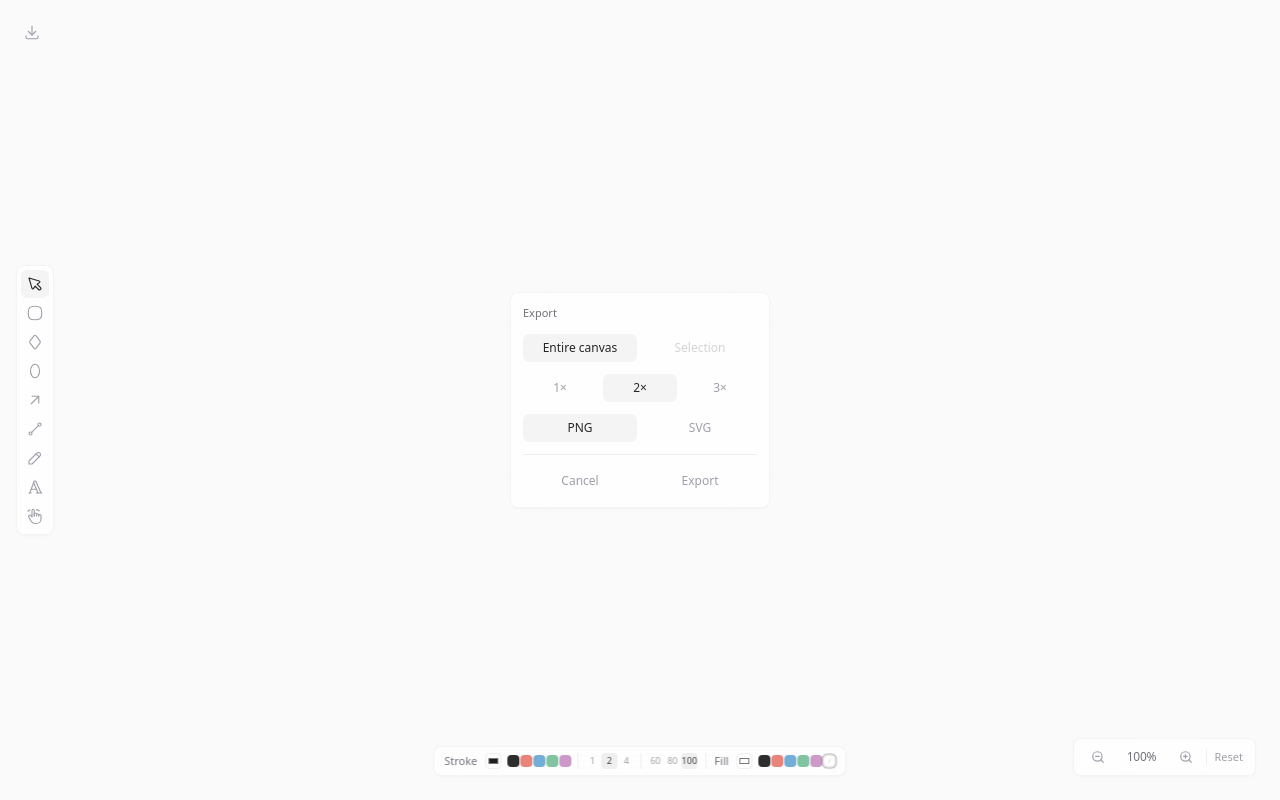
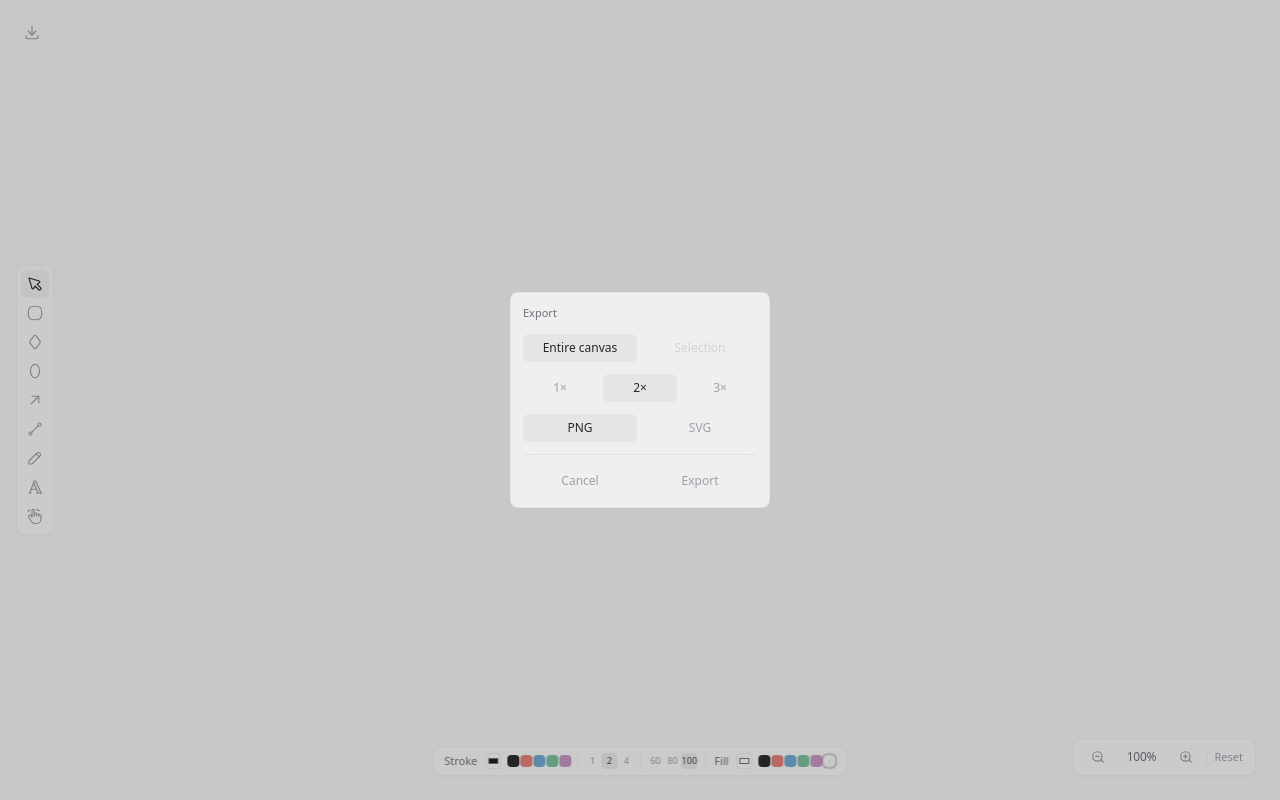
Before and after one commit to ufraaan/calidraw, a React (Vite) app: page / in a window 1280 px wide. Both pictures are taken after a click on the button 32 px from the left and 32 px from the top of the page. Built offline with nearby package versions, Linux system fonts and the light colour scheme.

Commit message:
fix: dark overlay behind export modal

```diff
--- a/src/components/export-modal.tsx
+++ b/src/components/export-modal.tsx
@@ -38,7 +38,7 @@
     }`
 
   return (
-    <div className="fixed inset-0 z-50 flex items-center justify-center" onClick={onClose}>
+    <div className="fixed inset-0 z-50 flex items-center justify-center bg-black/20 dark:bg-black/50" onClick={onClose}>
       <div
         className={`flex flex-col gap-3 rounded-lg ${glass} px-3 py-3 w-[260px]`}
         onClick={(e) => e.stopPropagation()}
```
